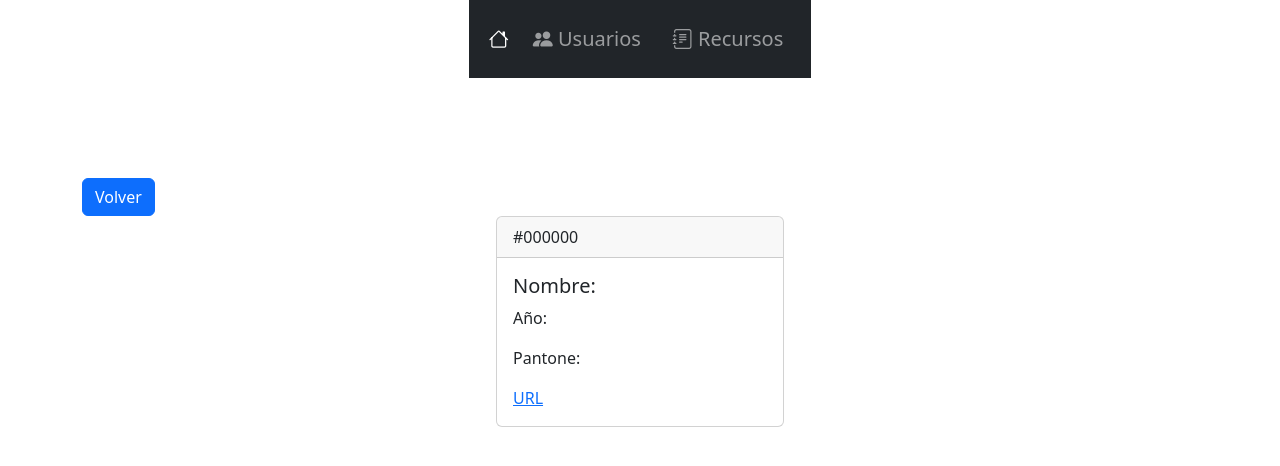
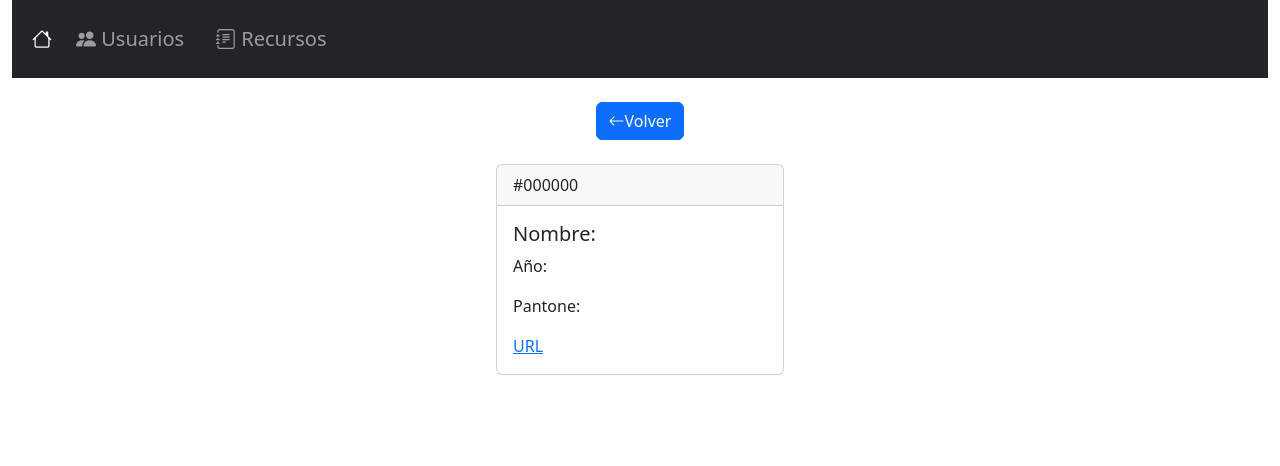
Before and after one commit to mjmoral5/grupal_API, an Angular app: page /resource/1 in a window 1280 px wide. Shown: the top 466 px of the page. Built offline with nearby package versions, Linux system fonts and the light colour scheme; no server answers.

Commit message:
upgrades design

```diff
--- a/src/app/component/detail-resource/detail-resource.component.html
+++ b/src/app/component/detail-resource/detail-resource.component.html
@@ -1,20 +1,22 @@
-<div class="container">
+<div class="container-fluid">
 
 
-    <div class="d-flex justify-content-center">
+
     <app-nav-bar></app-nav-bar>
 
+
+
+
+    <div class="d-flex justify-content-center p-4">
+        <a [routerLink]="['/resources']" class="btn btn-primary "><i class="bi bi-arrow-left"></i>Volver</a>
     </div>
 
-    <a [routerLink]="['/resources']" class="btn btn-primary "><i></i>Volver</a>
     <div class="d-flex justify-content-center">
+        <div class="card" style="width: 18rem;">
 
-        <div class="card" style="width: 18rem;">
-            <div class="muestra-color">
-                <div class="muestra-color" style="max-width: 18rem;">
+            <div class="contenedor-muestra" style="max-width: 18rem;">
                 <div class="card-header">#000000</div>
 
-            </div>
                 <div class="card-body">
                     <h5 class="card-title">Nombre:</h5>
                     <p class="card-text">Año:</p>
--- a/src/app/component/detail-user/detail-user.component.html
+++ b/src/app/component/detail-user/detail-user.component.html
@@ -1,12 +1,14 @@
+<app-nav-bar></app-nav-bar>
 <div class="container">
 
 
-    <div class="d-flex justify-content-center">
-        <app-nav-bar></app-nav-bar>
+    <div class="d-flex justify-content-center p-4">
+
+        <a [routerLink]="['/users']" class="btn btn-primary "><i class="bi bi-arrow-left"></i>Volver</a>
 
     </div>
 
-    <a [routerLink]="['/users']" class="btn btn-primary "><i class="bi bi-arrow-left"></i>Volver</a>
+
     <div class="d-flex justify-content-center">
 
         <div class="card" style="width: 18rem;">
--- a/src/app/component/nav-bar/nav-bar.component.css
+++ b/src/app/component/nav-bar/nav-bar.component.css
@@ -1,6 +1,5 @@
 nav{
     padding: 20px;
-    margin-bottom: 100px;
     text-align: center;
 }
 
```
Lines whose indentation alone changed are shown as unchanged.
